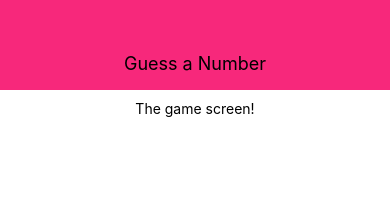
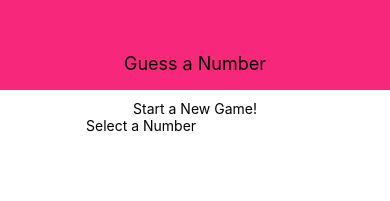
Before and after one commit to maxcramer/complete-react-native-guide-part-2, a React Native app: screen / in a window 390 px wide. Shown: the top 201 px of the page. Built offline with nearby package versions, Linux system fonts and the light colour scheme.

Commit message:
adding jsx to StartGameScreen

```diff
--- a/screens/StartGameScreen.js
+++ b/screens/StartGameScreen.js
@@ -1,10 +1,17 @@
 import React from 'react';
-import { View, Text, StyleSheet } from 'react-native';
+import { View, Text, StyleSheet, TextInput } from 'react-native';
 
 const StartGameScreen = props => {
     return (
         <View style={styles.screen}>
-            <Text>The game screen!</Text>
+            <Text>Start a New Game!</Text>
+            <View>
+                <Text>Select a Number</Text>
+                <TextInput />
+                <View>
+
+                </View>
+            </View>
         </View>
     );
 };
```
